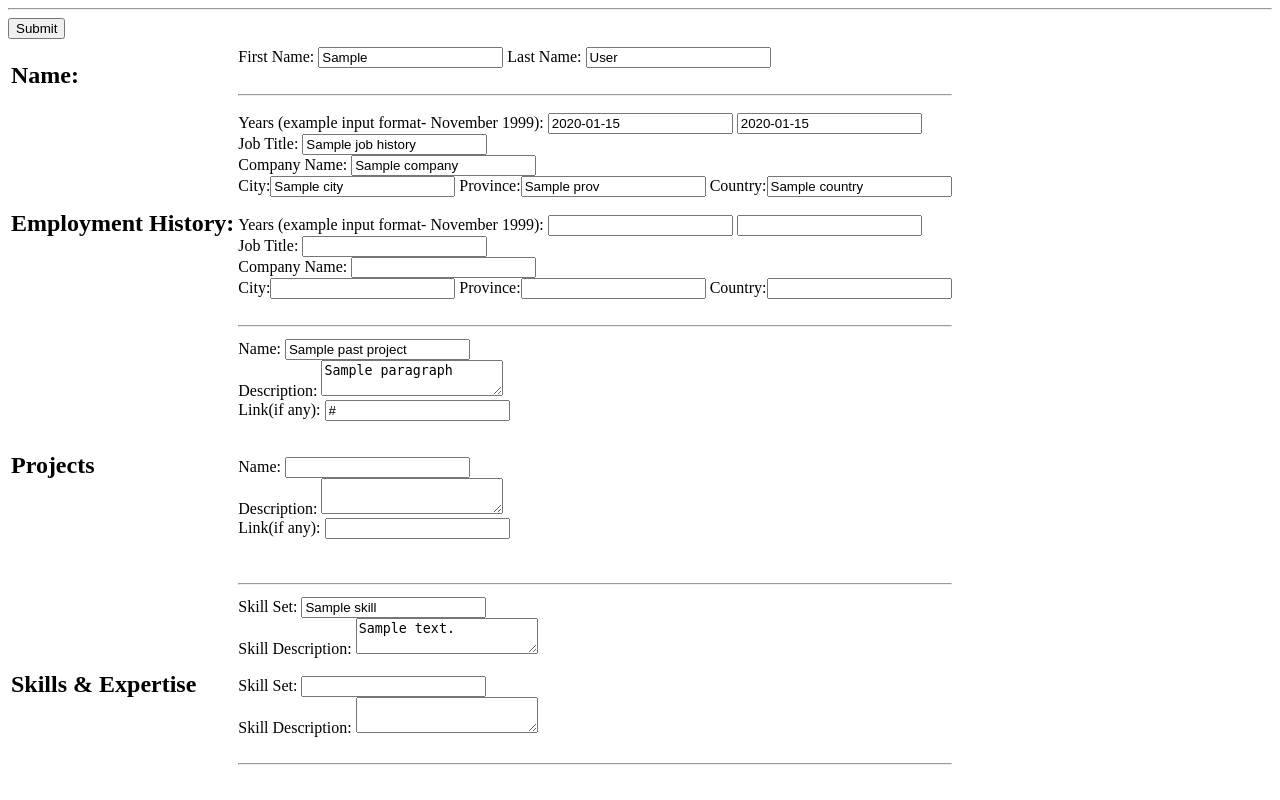
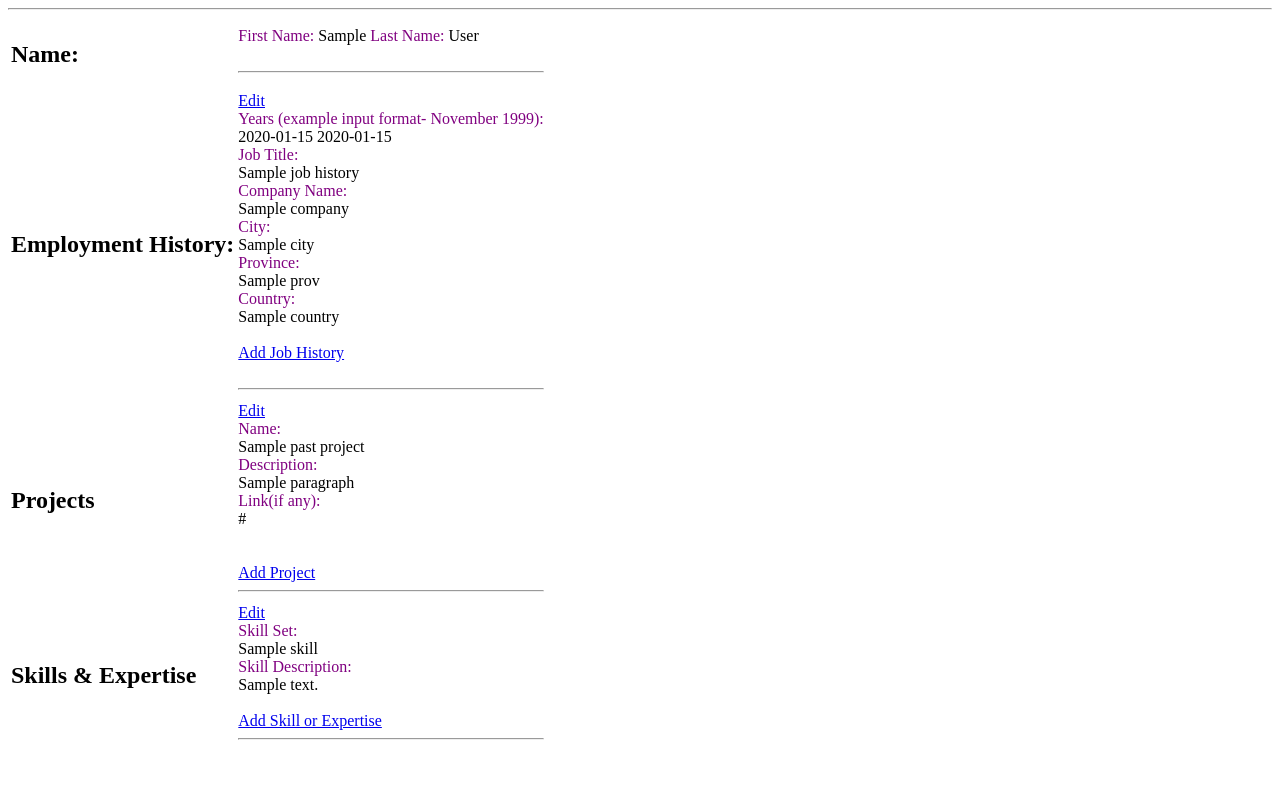
Before and after one commit to Jaudat/jobperfect, a Flask app: template templates/editProfiles.html in a window 1280 px wide. Run offline with Flask 2, Linux system fonts and the light colour scheme; the template is opened without the code that fills it: most values are stand-ins (such as "Sample title", 1, 10 or a date in 2020).

Commit message:
Mostly done the Resume Part need to expand on MyAccount later

```diff
--- a/templates/editProfiles.html
+++ b/templates/editProfiles.html
@@ -9,8 +9,8 @@
         <tr>
             <td><h2>Name:</h2></td>
             <td>
-                <label>First Name:</label> <input type="text" name="fname" value="{{ results.first_name }}">
-                <label>Last Name:</label> <input type="text" name="lname" value="{{ results.last_name }}">
+                <label style="color: purple;">First Name:</label> <label name="fname"> {{ results.first_name }} </label>
+                <label style="color: purple;">Last Name:</label> <label name="lname"> {{ results.last_name }} </label>
                 <br><br>
                 <hr>
             </td>
@@ -19,31 +19,21 @@
             <td> <h2>Employment History:</h2> </td>
             <td>
                 {% for jh in results.job_histories %}
-                    <label>Years (example input format- November 1999):</label>
-                    <input type="text" name="start_yr" value="{{ jh.stime }}">
-                    <input type="text" name="end_yr" value="{{ jh.endtime }}">
+                    <a href="/editjh/?title={{ jh.title }}&company={{ jh.company }}">Edit</a><br>
+                    <label style="color: purple;">Years (example input format- November 1999):</label><br>
+                    <label name="start_yr">{{ jh.stime }}</label>
+                    <label name="end_yr" > {{ jh.endtime }} </label>
                     <br>
-                    <label>Job Title:</label> <input type="text" name="emp_tle" value="{{ jh.title }}">
+                    <label style="color: purple;">Job Title:</label><br>  <label name="emp_tle"> {{ jh.title }} </label>
                     <br>
-                    <label>Company Name:</label> <input type="text" name="comp_name" value="{{ jh.company }}">
+                    <label style="color: purple;">Company Name:</label><br>  <label name="comp_name"> {{ jh.company }} </label>
                     <br>
-                    <label>City:</label><input type="text" name="comp_city" value="{{ jh.city }}">
-                    <label>Province:</label><input type="text" name="comp_prov" value="{{ jh.prov }}">
-                    <label>Country:</label><input type="text" name="comp_nation" value="{{ jh.country }}">
+                    <label style="color: purple;">City:</label><br> <label name="comp_city"> {{ jh.city }} </label> <br>
+                    <label style="color: purple;">Province:</label><br> <label name="comp_prov"> {{ jh.prov }} </label> <br>
+                    <label style="color: purple;">Country:</label><br> <label name="comp_nation"> {{ jh.country }} </label>
                     <br><br>
                 {% endfor %}
-                <label>Years (example input format- November 1999):</label>
-
-                <input type="text" name="start_yr" value="">
-                <input type="text" name="end_yr" value="">
-                <br>
-                <label>Job Title:</label> <input type="text" name="emp_tle" value="">
-                <br>
-                <label>Company Name:</label> <input type="text" name="comp_name" value="">
-                <br>
-                <label>City:</label><input type="text" name="comp_city" value="">
-                <label>Province:</label><input type="text" name="comp_prov" value="">
-                <label>Country:</label><input type="text" name="comp_nation" value="">
+                <a href="/newjh/">Add Job History</a>
                 <br><br>
                 <hr>
             </td>
@@ -53,27 +43,19 @@
             <td><h2>Projects</h2> </td>
             <td>
                 {% for pp in results.past_projects %}
-                    <label>Name:</label> <input type="text" name="proj_name" value="{{ pp.name }}">
+                    <a href="/editpp/?title={{ pp.name }}&para={{ pp.paragraph }}">Edit</a><br>
+                    <label style="color: purple;">Name:</label> <br> <label name="proj_name"> {{ pp.name }} </label>
                     <br>
-                    <label>Description:</label>
-                    <textarea name="proj_para">{{ pp.paragraph }}</textarea>
+                    <label style="color: purple;">Description:</label> <br>
+                    <label name="proj_para">{{ pp.paragraph }}</label>
                     <br>
-                    <label>Link(if any):</label> <!-- Link to the project-->
-                    <input type="text" name="proj_link" value="{{ pp.link }}">
+                    <label style="color: purple;">Link(if any):</label> <!-- Link to the project-->
+                    <br> <label name="proj_link"> {{ pp.link }} </label>
                     <br>
                     <!-- TODO Insert quote field here -->
                     <br><br>
                 {% endfor %}
-                <label>Name:</label> <input type="text" name="proj_name" value="">
-                <br>
-                <label>Description:</label>
-                <textarea name="proj_para"></textarea>
-                <br>
-                <label>Link(if any):</label> <!-- Link to the project-->
-                <input type="text" name="proj_link" value="">
-                <br>
-                <!-- TODO Insert quote field here -->
-                <br><br>
+                <a href="/newpp">Add Project</a>
                 <hr>
             </td>
         </tr>
@@ -81,24 +63,17 @@
             <td><h2>Skills & Expertise</h2></td>
             <td>
                 {% for se in results.skillcases %}
-                    <label>Skill Set:</label> <!-- e.g. Linux, Professional etc.-->
-                    <input type="text" name="skill_name" value="{{ se.skill }}">
+                    <a href="/editse/?skill={{ se.skill }}&para={{ se.description }}">Edit</a><br>
+                    <label style="color: purple;">Skill Set: </label> <br> <!-- e.g. Linux, Professional etc.-->
+                    <label name="skill_name" > {{ se.skill }} </label>
                     <br>
-                    <label>Skill Description:</label>
-                    <textarea name="skill_bps">{{ se.descriptions }}</textarea> <!-- In Bullet Points (BP)-->
+                    <label style="color: purple;">Skill Description:</label> <br>
+                    <label name="skill_bps"> {{ se.descriptions }} </label> <!-- In Bullet Points (BP)-->
                     <br><br>
                 {% endfor %}
-                <label>Skill Set:</label> <!-- e.g. Linux, Professional etc.-->
-                <input type="text" name="skill_name" value="">
-                <br>
-                <label>Skill Description:</label>
-                <textarea name="skill_bps"></textarea> <!-- In Bullet Points (BP)-->
-                <br><br>
+                <a href="/newse/">Add Skill or Expertise</a>
                 <hr>
             </td>
-        </tr>
-        <tr>
-            <input type="submit" name="profile-edit-button">
         </tr>
     </table>
     </form>
```
